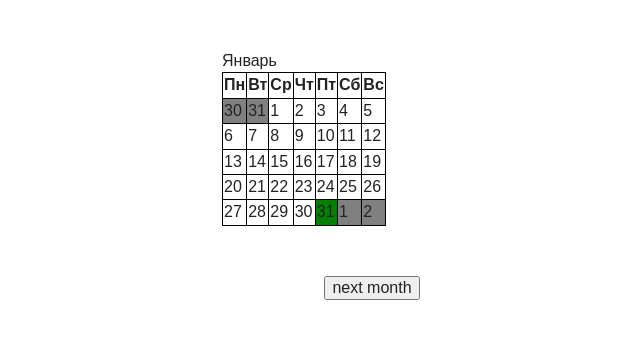
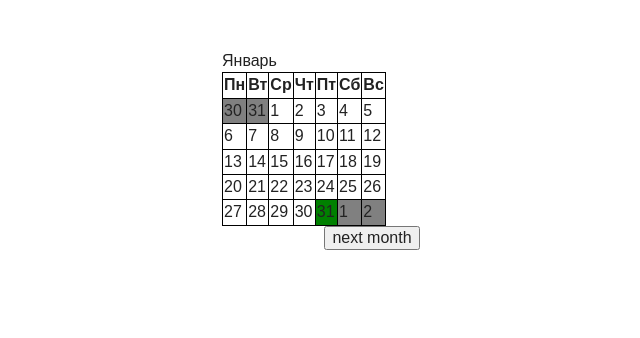
Before and after one commit to ideafm/twDatePicker, a plain HTML site: page index.html in a window 1280 px wide. Shown: the whole page, without its empty margins (268-908 px from the left). Drawn offline with Linux system fonts and the light colour scheme.

Commit message:
some fixes

```diff
--- a/index.html
+++ b/index.html
@@ -20,7 +20,6 @@
     <body>
 
         <div id="calendar"></div>
-        <button id="n" style="margin: 0 auto; display: block;">next month</button>
 
 
         <script>window.jQuery || document.write('<script src="js/vendor/jquery-1.10.2.min.js"><\/script>')</script>
--- a/main.js
+++ b/main.js
@@ -1,17 +1,27 @@
 (function($){
+
+
+    function TwDatePicker(name){
         var d = new Date(),
+            today = new Date(),
             currentMonth = new Date(d.getFullYear(), d.getMonth(), 1),
             monthNames = ['Январь', 'Февраль', 'Март', 'Апрель', 'Май', 'Июнь', 'Июль', 'Август', 'Сентябрь', 'Октябрь', 'Ноябрь', 'Декабрь'],
             dayNames = ['Пн', 'Вт', 'Ср', 'Чт', 'Пт', 'Сб', 'Вс'],
             calendar = '',
             selectStyle = '';
 
-    function TwDatePicker(){
+        this.elem = name;
 
-        this.render = function(){
-            $('#calendar').html(createTable());
+        this.render = function(el){
+            el.html(createTable());
             calendar = '';
         }
+
+        this.next = function(){
+            d.setDate(1);
+            d.setMonth(d.getMonth()+1);
+            currentMonth = new Date(d.getFullYear(), d.getMonth(), 1);
+            this.render(this.elem);
         }
 
         function createTable(){
@@ -28,7 +38,10 @@
             }
 
             while(d.getMonth() == currentMonth.getMonth()){
-            (d.getDate() == currentMonth.getDate())? selectStyle = 'style="background: green"' : selectStyle = '';
+                if(today.getFullYear() == currentMonth.getFullYear() && today.getMonth() == currentMonth.getMonth() && today.getDate() == currentMonth.getDate())
+                    selectStyle = 'style="background: green"';
+                else
+                    selectStyle = '';
                 calendar += '<td ' + selectStyle + '>' + currentMonth.getDate() + '</td>';
                 currentMonth.setDate(currentMonth.getDate()+1);
                 if(getDay(currentMonth) == 0) calendar += '</tr><tr>';
@@ -40,6 +53,7 @@
             }
 
             calendar += '</tr></table>';
+            calendar += '<button id="n" class="asd" style="margin: 0 auto; display: block;">next month</button>';
             return calendar;
         }
 
@@ -50,19 +64,25 @@
             if (day == 0) day = 7;
             return day - 1;
         }
+    }
 
-    $('#n').click(function(){
-        d.setDate(1);
-        d.setMonth(d.getMonth()+1);
-        currentMonth = new Date(d.getFullYear(), d.getMonth(), 1);
-        twDatePicker.render();
-    })
+
+
+
 
 
 
     //createTable();
+    $.fn.twDatePicker = function(){
+        var twDatePicker = new TwDatePicker(this);
+        twDatePicker.render(this);
+        $('.asd', this).on('click', function(){
+            twDatePicker.next();
+        })
+        console.log(twDatePicker);
+    }
+})(jQuery)
 
-    var twDatePicker = new TwDatePicker();
-    twDatePicker.render();
-    console.log(twDatePicker);
-})(jQuery)
+$(window).load(function(){
+    $('#calendar').twDatePicker();
+})
```
Lines whose indentation alone changed are shown as unchanged.
